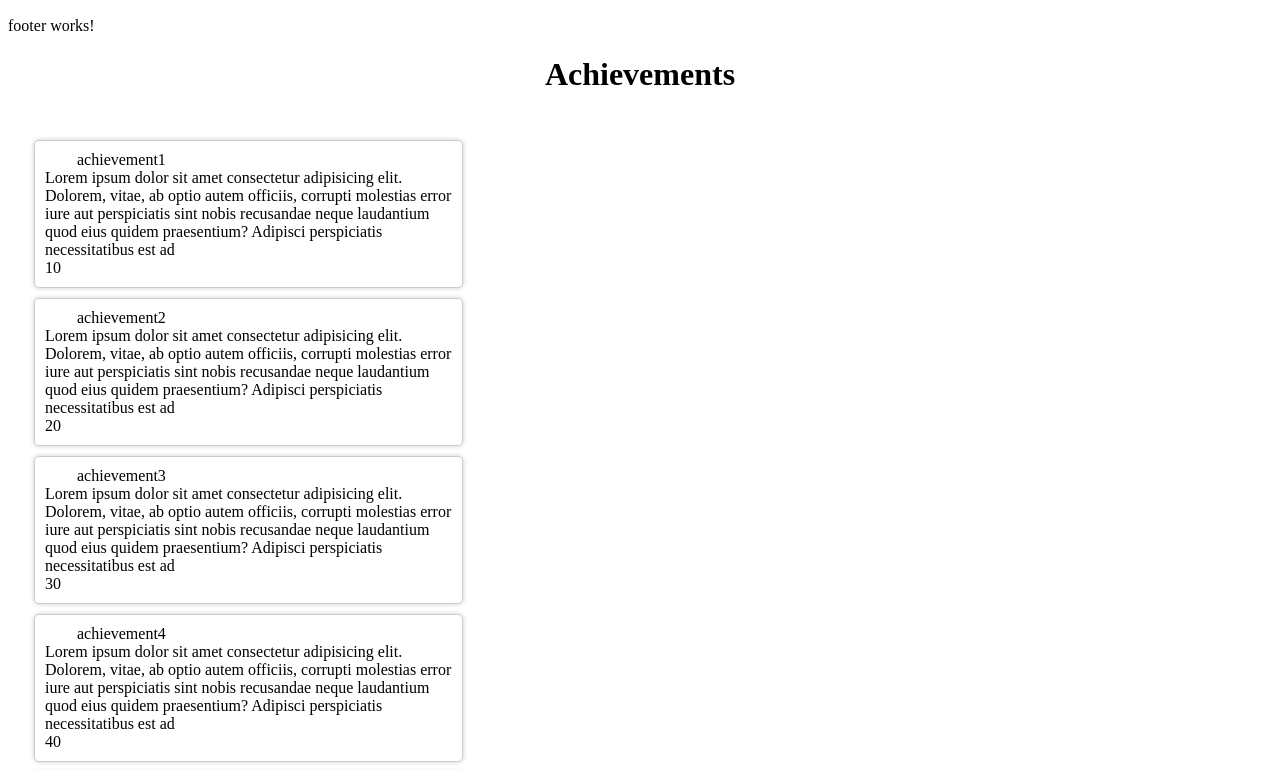
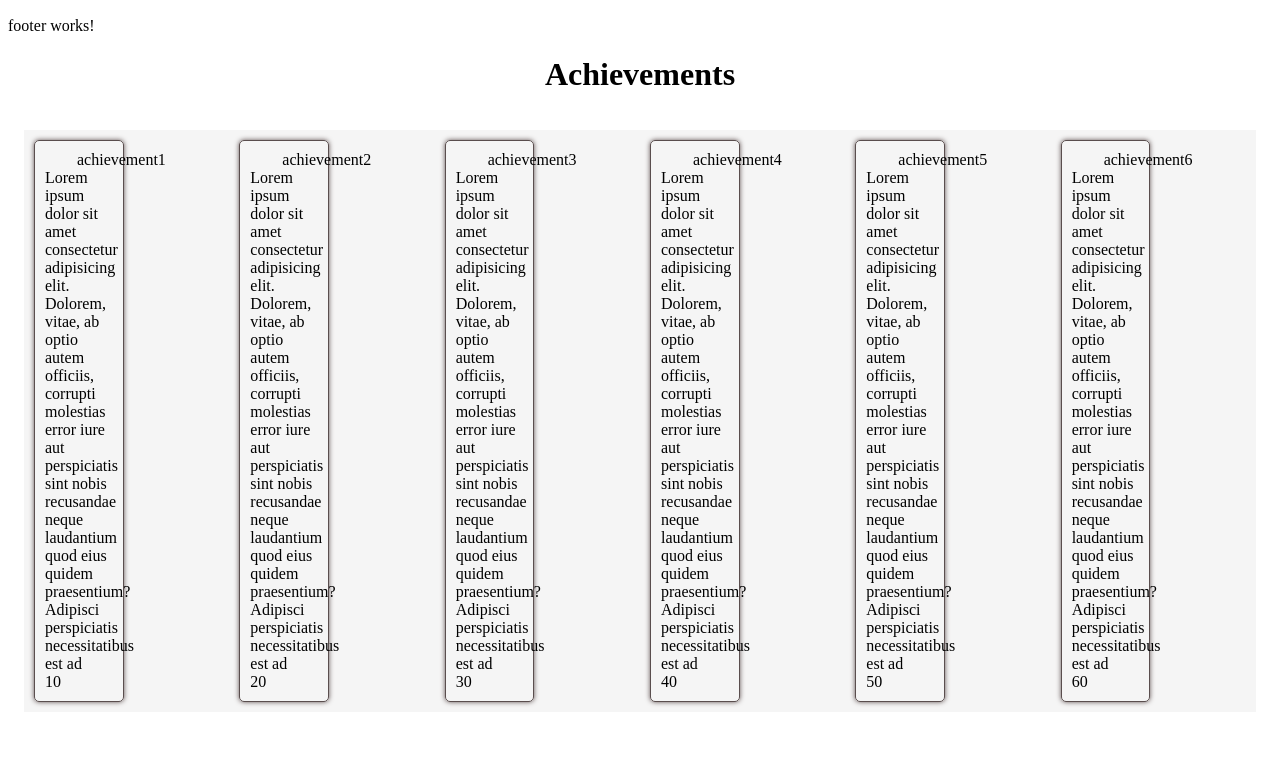
Before and after one commit to VCET-Driverless/Solecthon-Website, an Angular app: page / in a window 1280 px wide. Shown: the part 1080-1850 px from the top of the page. After the commit the page ends 1816 px from the top, so only its background shows below. Built offline with nearby package versions, Linux system fonts and the light colour scheme.

Commit message:
Modified achivements

```diff
--- a/src/app/achievements.ts
+++ b/src/app/achievements.ts
@@ -1,6 +1,6 @@
 import { achievement } from './type';
 
-export const achievements: achievement[] = [
+export const Achievements: achievement[] = [
   { name: 'achievement1', description: "Lorem ipsum dolor sit amet consectetur adipisicing elit. Dolorem, vitae, ab optio autem officiis, corrupti molestias error iure aut perspiciatis sint nobis recusandae neque laudantium quod eius quidem praesentium? Adipisci perspiciatis necessitatibus est ad", points: 10 },
   { name: 'achievement2', description: "Lorem ipsum dolor sit amet consectetur adipisicing elit. Dolorem, vitae, ab optio autem officiis, corrupti molestias error iure aut perspiciatis sint nobis recusandae neque laudantium quod eius quidem praesentium? Adipisci perspiciatis necessitatibus est ad", points: 20 },
   { name: 'achievement3', description: "Lorem ipsum dolor sit amet consectetur adipisicing elit. Dolorem, vitae, ab optio autem officiis, corrupti molestias error iure aut perspiciatis sint nobis recusandae neque laudantium quod eius quidem praesentium? Adipisci perspiciatis necessitatibus est ad", points: 30 },
--- a/src/app/achievements/achievements.component.css
+++ b/src/app/achievements/achievements.component.css
@@ -1,10 +1,21 @@
+.row, .col-md-6{
+    display:flex;
+}
+.row{
+    flex-direction:row;
+    background-color: blue;
+}
+.col-md-6{
+    flex-direction:column;
+    background-color: #f5f5f5;
+}
 .mat-cardstyle{
     margin: 10px;
     padding: 10px;
-    border: 1px solid #ccc;
+    border: 1px solid rgb(90, 78, 78);
     border-radius: 5px;
     width: 33%;
-    box-shadow: 0 0 5px #ccc;
+    box-shadow: 0 0 5px rgb(95, 80, 80);
 }
 h1{
     text-align: center;
--- a/src/app/achievements/achievements.component.html
+++ b/src/app/achievements/achievements.component.html
@@ -2,13 +2,16 @@
   <h1>Achievements</h1>
   <mat-card>
     <mat-card-content>
-      <div *ngFor="let achievement of ach">
-
-          <div class="mat-cardstyle">
-            <mat-card-header class="achievement__title">{{ achievement.name }}</mat-card-header>
-            <div class="achievement__description">{{ achievement.description }}</div>
-            <div class="achievement__description">{{ achievement.points }}</div>
+      <div class="row">
+        <div *ngFor="let achievement of achievements">
+          <div class="col-md-6">
+            <div class="mat-cardstyle">
+              <mat-card-header class="achievement__title">{{ achievement.name }}</mat-card-header>
+              <div class="achievement__description">{{ achievement.description }}</div>
+              <div class="achievement__description">{{ achievement.points }}</div>
+            </div>
           </div>
         </div>
-      </mat-card-content>
+      </div>
+    </mat-card-content>
   </mat-card>
--- a/src/app/achievements/achievements.component.ts
+++ b/src/app/achievements/achievements.component.ts
@@ -1,12 +1,12 @@
 import { Component, OnInit } from '@angular/core';
-import { achievements } from  '../achievements';
+import { Achievements } from  '../achievements';
 @Component({
   selector: 'app-achievements',
   templateUrl: './achievements.component.html',
   styleUrls: ['./achievements.component.css']
 })
 export class AchievementsComponent implements OnInit {
-  ach = achievements;
+  achievements = Achievements;
 
   constructor() { }
 
--- a/src/index.html
+++ b/src/index.html
@@ -2,7 +2,7 @@
 <html lang="en">
 <head>
   <meta charset="utf-8">
-  <title>SolecthonWebsite</title>
+  <title>Solecthon</title>
   <base href="/">
   <meta name="viewport" content="width=device-width, initial-scale=1">
   <link rel="icon" type="image/x-icon" href="favicon.ico">
```
Also changed, not shown: src/styles.css (line endings or trailing spaces).
